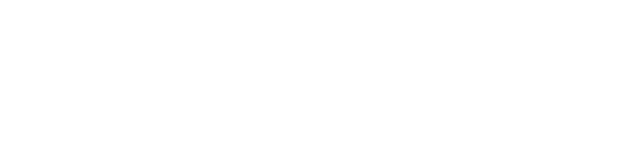
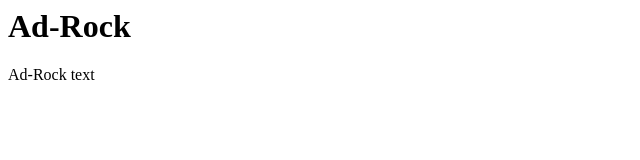
Before and after one commit to rootdown001/tribute_page, a plain HTML site: page index.html in a window 1280 px wide. Shown: the whole page, without its empty margins (0-640 px from the left). Drawn offline with Linux system fonts and the light colour scheme.

Commit message:
title <p>

```diff
--- a/index.html
+++ b/index.html
@@ -1,3 +1,7 @@
-<main>
+<main id="main">
+    <h1 id="title">Ad-Rock</h1>
+    <p>Ad-Rock text</p>
+
+
 
 </main>
```
